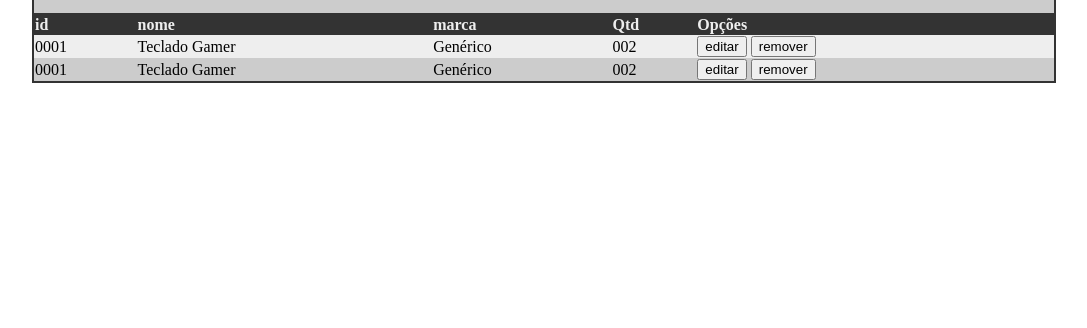
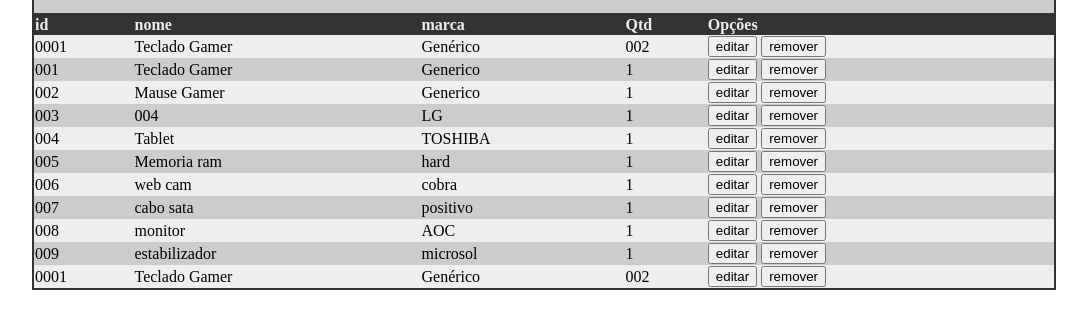
Before and after one commit to Dev-Matheus-Silva/Controle-estoque, a plain HTML site: page index.html in a window 1280 px wide. Shown: the part 138-466 px from the top of the page, without its empty margins (96-1183 px from the left). Drawn offline with Linux system fonts and the light colour scheme.

Commit message:
criação de arquivos

```diff
--- a/index.html
+++ b/index.html
@@ -4,7 +4,7 @@
 <head>
     <meta charset="UTF-8">
     <meta name="viewport" content="width=device-width, initial-scale=1.0">
-    <link rel="stylesheet" href="style.css">
+    <link rel="stylesheet" href="css/style.css">
     <title>Controle de estoque</title>
 </head>
 
@@ -25,6 +25,7 @@
 
             </tr>
         </thead>
+        <tbody>
         <tr>
             <td>0001</td>
             <td>Teclado Gamer</td>
@@ -36,6 +37,7 @@
             </td>
 
         </tr>
+    </tbody>
 
         <tr>
             <td>0001</td>
@@ -53,6 +55,7 @@
 
 
     </table>
+    <script src="js/main.js"></script>
 
 </body>
 
--- /dev/null
+++ b/js/main.js
@@ -0,0 +1,32 @@
+const baseURL = "lista.json"
+const conteudo_tabela = document.querySelector('.conteudo tbody')
+
+async function request() {
+    try{
+        const response = await fetch(baseURL);
+        return response.json();
+    }catch(e) {
+        console.error(e);
+    };
+
+} ;
+
+
+
+request().then(function(response){
+    response.forEach(produto =>{
+        const tr = document.createElement('tr');
+        tr.innerHTML = `
+        <td>${produto.id}</td>
+        <td>${produto.nome}</td>
+        <td>${produto.marca}</td>
+        <td>${produto.qtd}</td>
+        <td>
+        <button>editar</button>
+        <button>remover</button>
+        </td>
+        `;
+        conteudo_tabela.appendChild(tr);
+    });
+
+})
--- a/lista.json
+++ b/lista.json
@@ -2,53 +2,62 @@
  {
     "id": "001",
     "nome": "Teclado Gamer",
-    "marca": "Generico"
+    "marca": "Generico",
+     "qtd": "1"
 
 },
 {
     "id":"002",
     "nome":"Mause Gamer",
-    "marca":"Generico"
+    "marca":"Generico",
+     "qtd": "1"
 },
 {
     "id": "003",
     "nome": "004",
-    "marca": "LG"
+    "marca": "LG",
+    "qtd": "1"
 },
 
 {
     "id":"004",
     "nome": "Tablet",
-    "marca": "TOSHIBA"
+    "marca": "TOSHIBA",
+    "qtd": "1"
 },
 
 {
     "id": "005",
     "nome": "Memoria ram",
-    "marca": "hard"
+    "marca": "hard",
+    "qtd": "1"
 },
 
 {
     "id": "006",
     "nome": "web cam",
-    "marca": "cobra"
+    "marca": "cobra",
+    "qtd": "1"
 },
 
 {
     "id": "007",
     "nome": "cabo sata",
-    "marca":"positivo"
+    "marca":"positivo",
+    "qtd": "1"
 },
 
 {
     "id": "008",
     "nome": "monitor",
-    "marca": "AOC"
+    "marca": "AOC",
+    "qtd": "1"
 },
 
 {
     "id": "009",
     "nome": "estabilizador",
-    "marca":"microsol"
+    "marca":"microsol",
+    "qtd": "1"
 }
 ]
```
Also changed, not shown: css/style.css (renamed from style.css), 1 other file.
